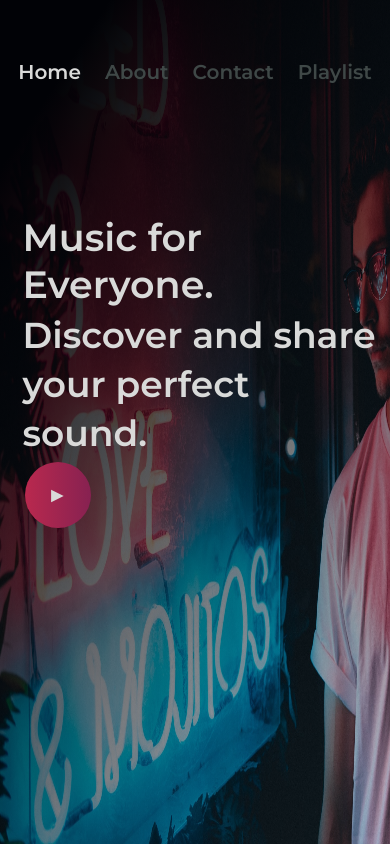
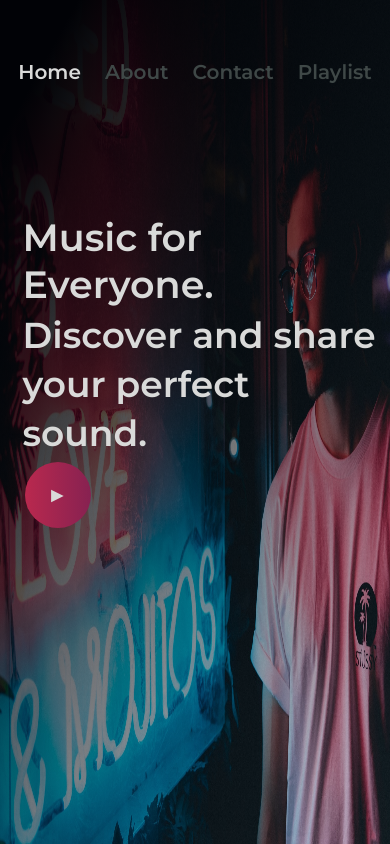
Before and after one commit to chris510/Make-A-Playlist, a React (Create React App) app in the folder frontend/: page / in a window 390 px wide. Built offline with nearby package versions, Linux system fonts and the light colour scheme.

Commit message:
Moible background change

```diff
--- a/frontend/src/components/background/background.styles.scss
+++ b/frontend/src/components/background/background.styles.scss
@@ -6,7 +6,7 @@
   background-size: 100% 100%;
 
   @media screen and (max-width: 800px) {
-    width: 100vw;
-    background-size: 140% 100%;
+    background-size: 120% 100%;
+    background-position: 20% 100%;
   }
 }
```
Also changed, not shown: 8 other files (tests, documents, lock files or other folders).
